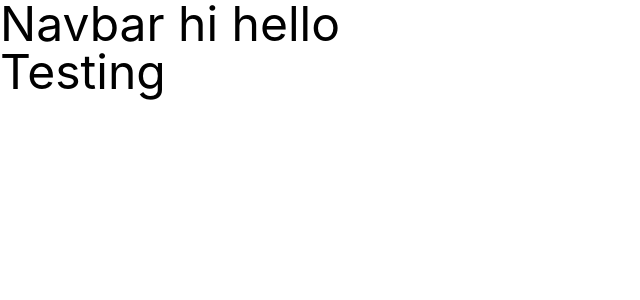
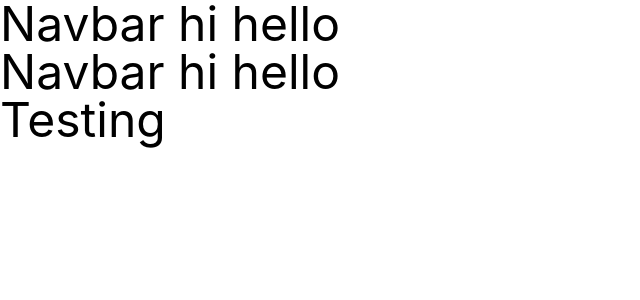
Before and after one commit to amit-sarker-00/Shipping-Dashboard, a React (Create React App) app: page / in a window 1280 px wide. Shown: the top 300 px of the page, without its empty margins (0-640 px from the left). Built offline with nearby package versions, Linux system fonts and the light colour scheme.

Commit message:
branch created

```diff
--- a/src/Dashboard/Shared/Navbar/Navbar.js
+++ b/src/Dashboard/Shared/Navbar/Navbar.js
@@ -4,6 +4,7 @@ const Navbar = () => {
   return (
     <div>
       <h1 className="text-5xl">Navbar hi hello</h1>
+      <h1 className="text-5xl">Navbar hi hello</h1>
     </div>
   );
 };
```
